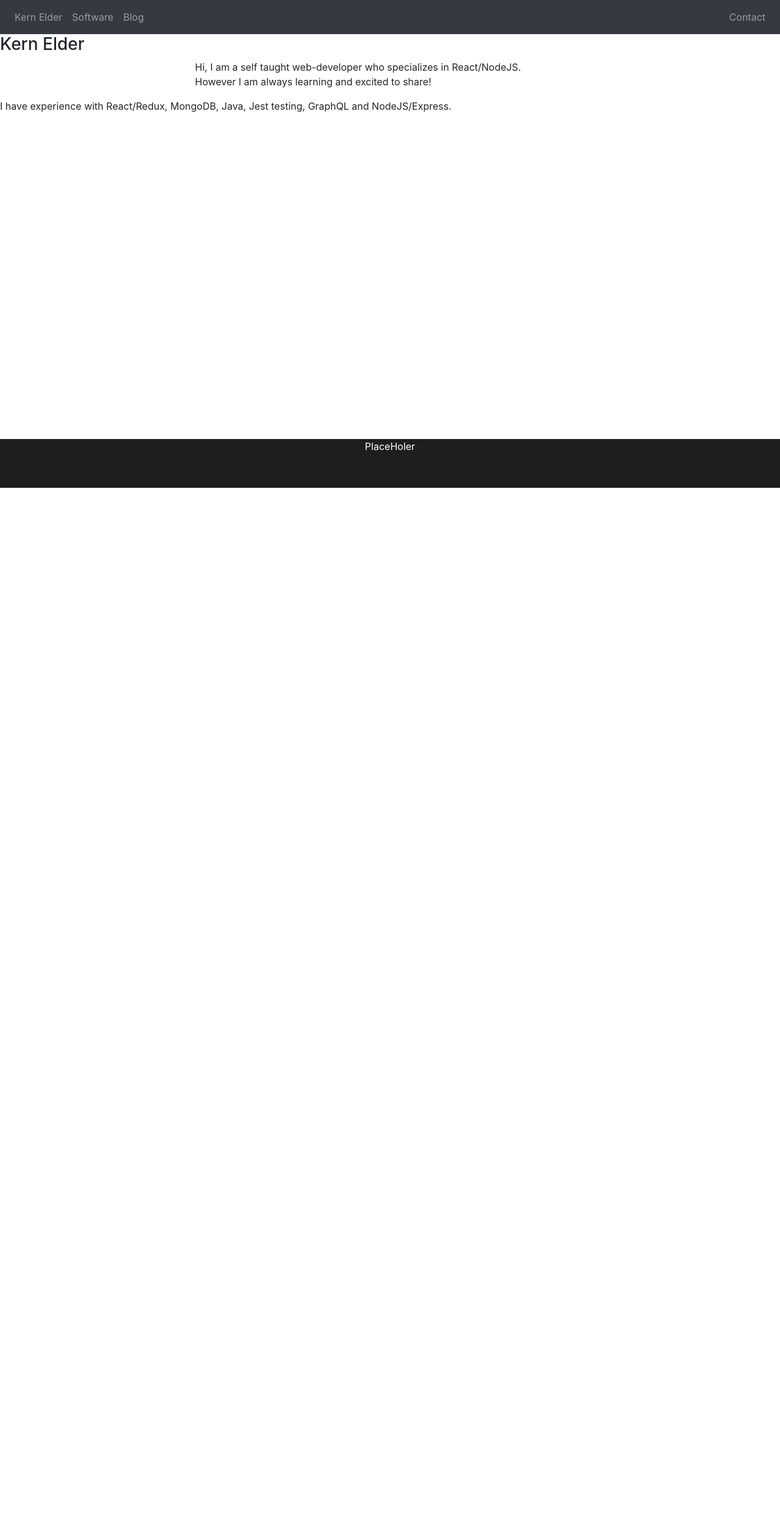
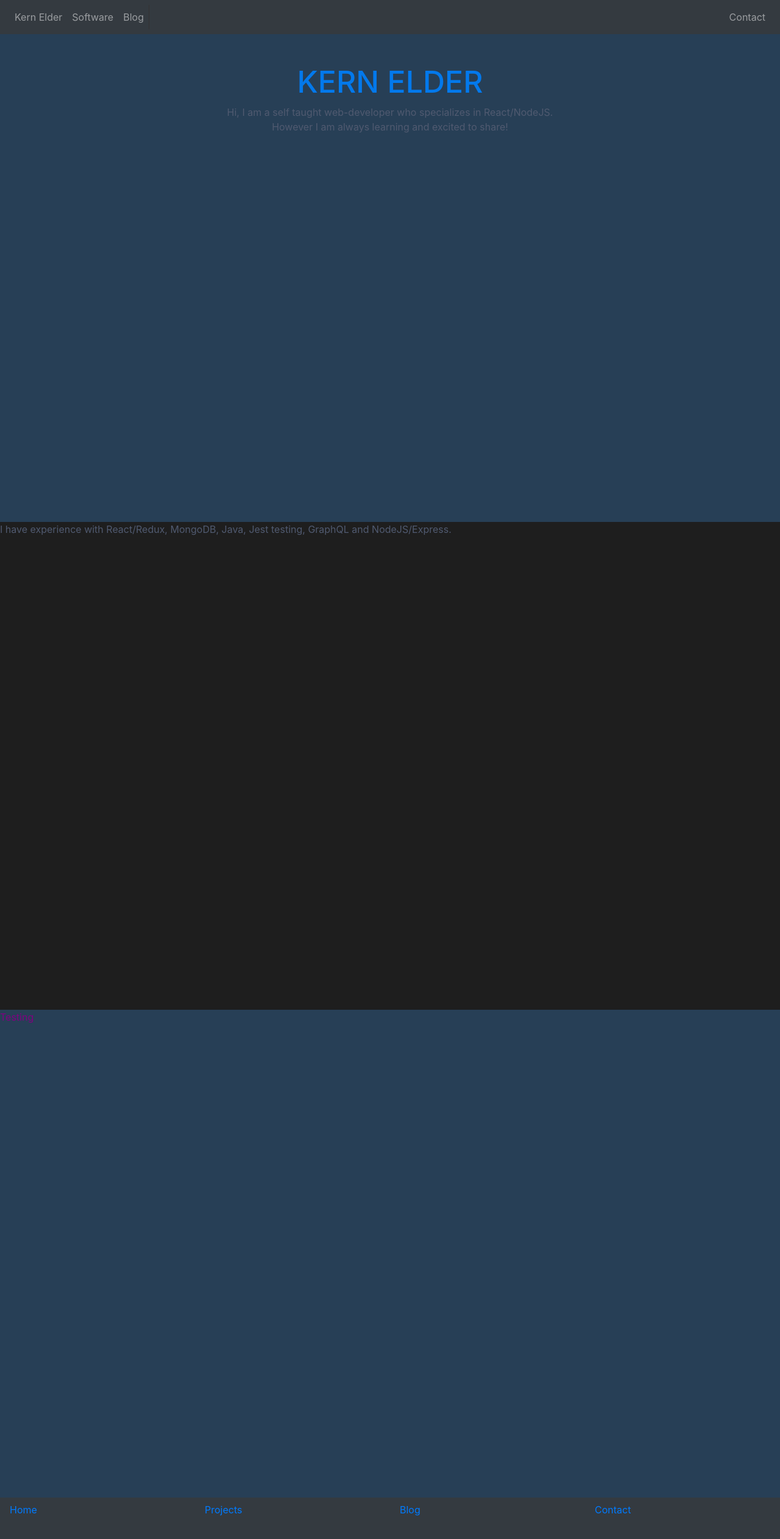
Before and after one commit to Kelel1/portfolioSite, a Next.js app: page / in a window 1280 px wide. Shown: the top 2524 px of the page at 61% size. Before the commit the page ends 800 px from the top, so only its background shows below. Built offline with nearby package versions, Linux system fonts and the light colour scheme.

Commit message:
add footer

```diff
--- a/components/Footer.js
+++ b/components/Footer.js
@@ -3,22 +3,31 @@ import Link from 'next/link'
 const Footer = () => {
     return (
         <div>
-            <footer className="a">
-              <p>
-                PlaceHoler
-              </p>
+            <footer className="a container-fluid page-footer m-0">
+              <div className="row">
+                <Link href="/"><a className="nav-link col-sm">Home</a></Link>
+                <Link href="/"><a className="nav-link col-sm" href="#">Projects</a></Link>
+                <Link href="/"><a className="nav-link col-sm" href="#">Blog</a></Link>
+                <Link href="/contact"><a className="nav-link col-sm">Contact</a></Link>
+
+              </div>
+
+          {/* <div className="collapse navbar-collapse justify-content-end" id="navbarCollapse">
+            <ul className="navbar-nav">
+              <li className="nav-item">
+                <Link href="/contact"><a className="nav-link">Contact</a></Link>
+              </li>
+            </ul>
+          </div>    */}
             </footer>
             <style jsx>{`
               .a {
-                text: center;
-                position: fixed;
                 left: 0;
                 height: 80px;
                 bottom: 0;
                 width: 100%;
-                background-color: #1e1e1e;
+                background-color: #343a40;
                 color: white;
-                text-align: center;
               }
 
 
--- a/components/NavBar.js
+++ b/components/NavBar.js
@@ -1,28 +1,33 @@
-import useState from 'react'
 import Link     from 'next/link'
 
 const NavBar = () => {
     return (
         <nav className="navbar navbar-expand-sm bg-dark navbar-dark sticky-top container-fluid">
 
-          <ul class="navbar-nav">
-            <li class="nav-item">
-              <Link href="/"><a class="nav-link">Kern Elder</a></Link>
+          <ul className="home navbar-nav">
+            <li className="nav-item">
+              <Link href="/"><a className="nav-link">Kern Elder</a></Link>
             </li>
-            <li class="nav-item">
-              <a class="nav-link" href="#">Software</a>
+            <li className="nav-item">
+              <a className="nav-link" href="#">Software</a>
             </li>
-            <li class="nav-item">
-              <a class="nav-link" href="#">Blog</a>
+            <li className="nav-item">
+              <a className="nav-link" href="#">Blog</a>
             </li>
           </ul>
-          <div class="collapse navbar-collapse justify-content-end" id="navbarCollapse">
-            <ul class="navbar-nav">
-              <li class="nav-item">
-                <Link href="/contact"><a class="nav-link">Contact</a></Link>
+          <div className="collapse navbar-collapse justify-content-end" id="navbarCollapse">
+            <ul className="navbar-nav">
+              <li className="nav-item">
+                <Link href="/contact"><a className="nav-link">Contact</a></Link>
               </li>
             </ul>
           </div>
+          <style jsx>{`
+            .home {
+              border-right: 1px solid #333;
+            }
+
+          `}</style>
       </nav>
     )
 }
--- a/pages/index.js
+++ b/pages/index.js
@@ -1,4 +1,4 @@
-import Head  from 'next/head'
+import Head   from 'next/head'
 import NavBar from '../components/NavBar'
 import Footer from '../components/Footer'
 
@@ -11,11 +11,11 @@ const Home = () => {
         <meta name="viewport" content="initial-scale=1.0, width=device-width" />
       </Head>
       <main>
-        <h3 className="kern">
-          Kern Elder
-        </h3>
-        <div className="intro container-fluid p-0">
-          <p>
+        <div className="intro container-fluid p-0 pt-5">
+          <h1 className="kern text-center text-uppercase">
+            Kern Elder
+          </h1>
+          <p className="text-center">
             Hi, I am a self taught web-developer who specializes in React/NodeJS. <br/>
             However I am always learning and
             excited to share!
@@ -27,13 +27,41 @@ const Home = () => {
           </p>
 
         </div>
+        <div className="container-fluid p-0">
+          <div className="tech d-flex flex-row">
+            <p>
+              Testing
+            </p>
+          </div>
+
+        </div>
       </main>
       <Footer/>
       <style jsx>{`
       .intro {
-        margin: auto;
-        padding: 20px;
-        width: 50%;
+        height: 800px;
+        width: 100%;
+        color: #505a70;
+        background-color: #273f56;
+        padding-top: auto;
+      }
+      .experience {
+        height: 800px;
+        width: 100%;
+        color: #505a70;
+        background-color: #1e1e1e;
+        //eceeef 273f56
+      }
+      .kern {
+        color: #0379ec;
+        font-size: 50px;
+      }
+
+      .tech {
+        height: 800px;
+        width: 100%;
+        color: purple;
+        background-color: #273f56;
       }
 
 
```
Also changed, not shown: components/Contact.js (added).
